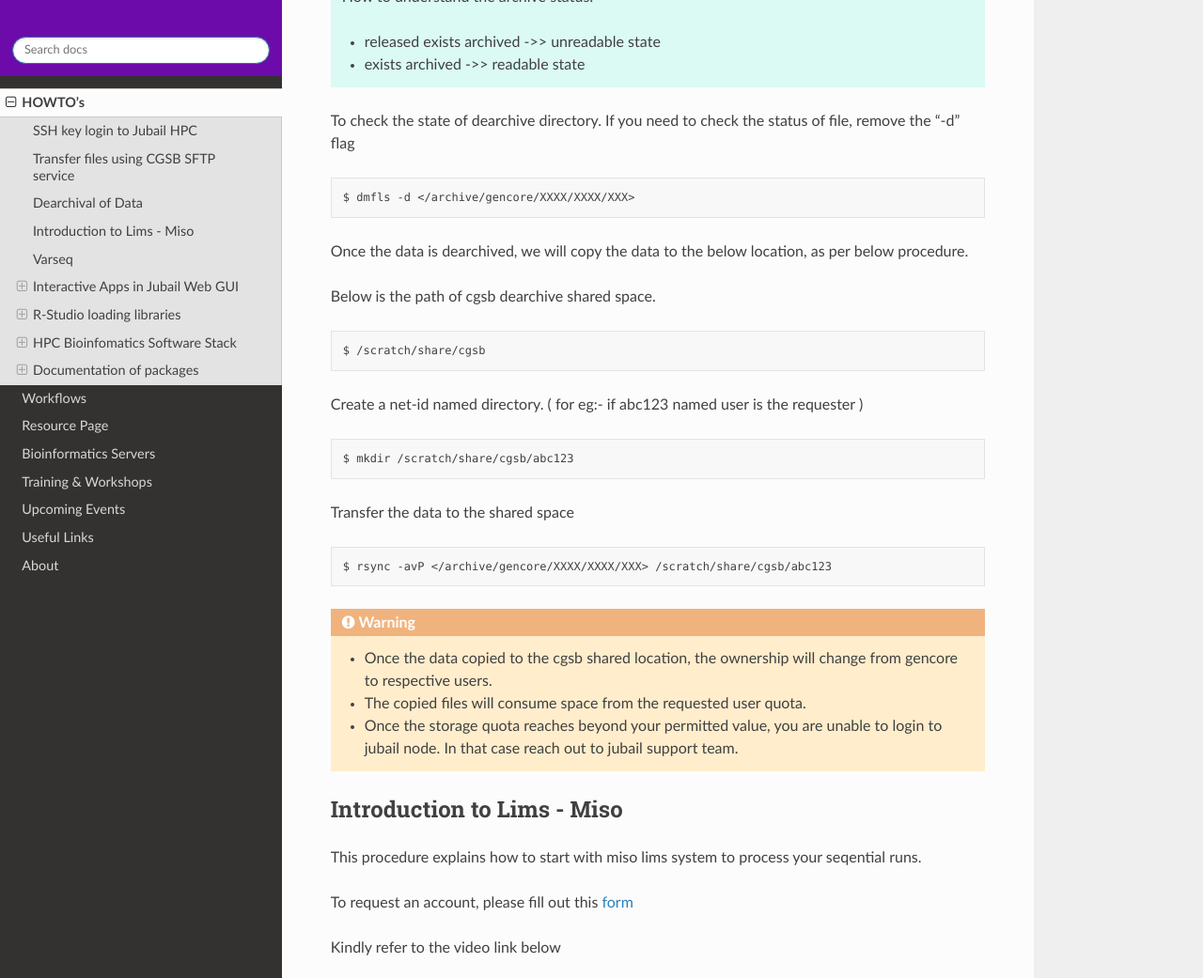
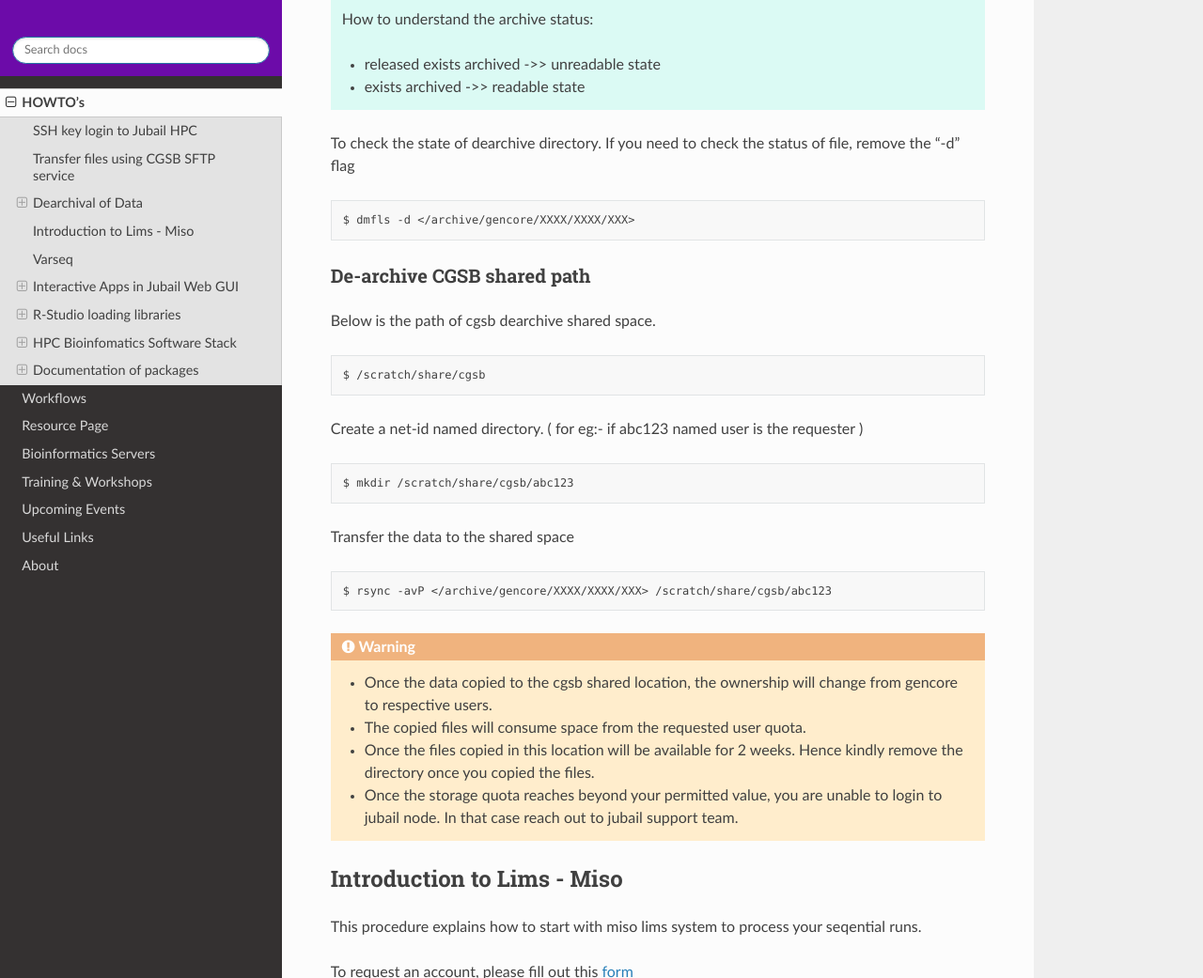
Before and after one commit to nyuad-corebio/corebioinf, a Sphinx documentation site: the page built from source/content/how_to.rst, in a window 1280 px wide and 1400 px high, scrolled down 5455 px, cut to the strip 0-1041 px from the top of the window. Shown: the whole strip at 94% size. Built offline with Sphinx 7.4.7 and the Read the Docs theme 2.0.0, drawn with Linux system fonts in a browser that asks for light colours; some of the changed text lies outside the part shown.

Commit message:
Updated jr5241 v1 commit

```diff
--- a/source/content/how_to.rst
+++ b/source/content/how_to.rst
@@ -247,7 +247,9 @@ If you need to check the status of file, remove the "-d" flag
 
     $ dmfls -d </archive/gencore/XXXX/XXXX/XXX>
 
-Once the data is dearchived, we will copy the data to the below location, as per below procedure.
+
+De-archive CGSB shared path
+----------------------------
 
 Below is the path of cgsb dearchive shared space.
 
@@ -270,7 +272,9 @@ Transfer the data to the shared space
 .. warning::
      * Once the data copied to the cgsb shared location, the ownership will change from gencore to respective users.
      * The copied files will consume space from the requested user quota.
+     * Once the files copied in this location will be available for 2 weeks. Hence kindly remove the directory once you copied the files.
      * Once the storage quota reaches beyond your permitted value, you are unable to login to jubail node. In that case reach out to jubail support team.
+
 
 
 .. _cgsb_miso:
```
